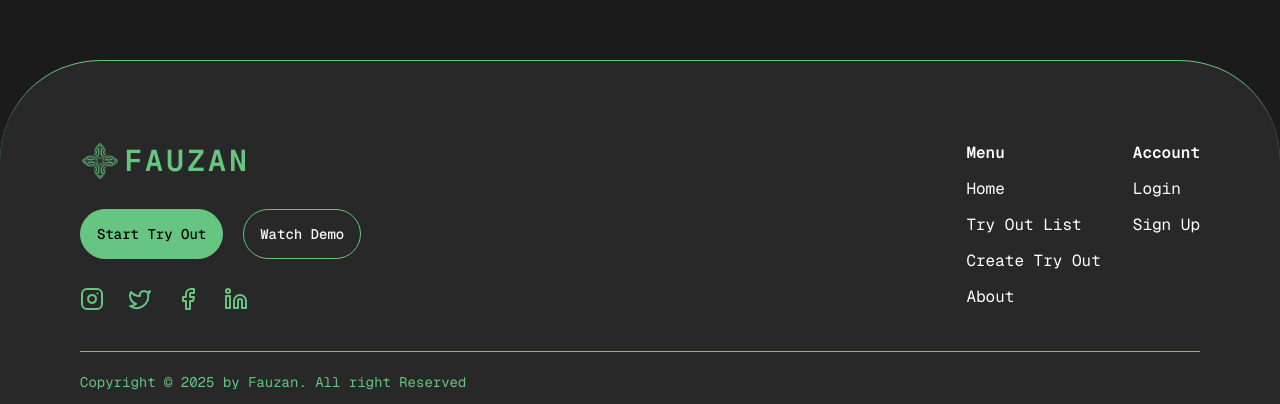
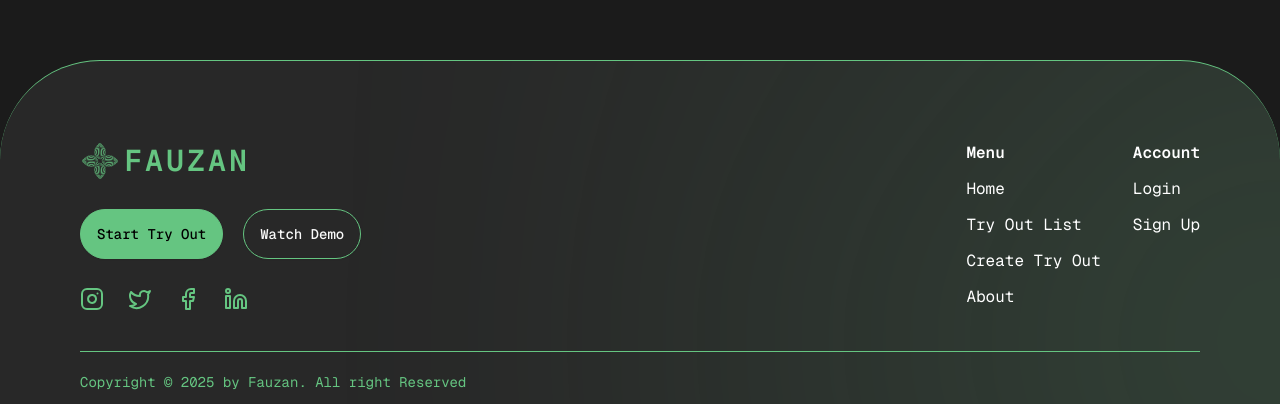
Before and after one commit to muhfauzannn/oprec-ristek, a Next.js app in the folder frontend/: page / in a window 1280 px wide. Shown: the part 740-1144 px from the top of the page. Built offline with nearby package versions, Linux system fonts and the light colour scheme.

Commit message:
chore: add footer background

```diff
--- a/frontend/src/components/elements/Footer/index.tsx
+++ b/frontend/src/components/elements/Footer/index.tsx
@@ -6,8 +6,8 @@ import { socMed, accountData } from "./const";
 
 const Footer = () => {
   return (
-    <div className="w-full pt-20 pb-3 max-lg:py-16 max-md:py-12 max-sm:py-8 px-20 max-lg:px-14 max-md:px-12 max-sm:px-6 bg-secondary border-t border-tertiary rounded-t-[100px] max-lg:rounded-t-4xl flex flex-col gap-10 font-geist">
-      <div className="flex max-sm:flex-col max-sm:gap-8 justify-between">
+    <div className="relative w-full pt-20 pb-3 max-sm:pb-1 max-lg:py-16 max-md:py-12 max-sm:py-8 px-20 max-lg:px-14 max-md:px-12 max-sm:px-6 bg-secondary border-t border-tertiary rounded-t-[100px] max-lg:rounded-t-4xl flex flex-col gap-10 font-geist overflow-hidden">
+      <div className="z-10 flex max-sm:flex-col max-sm:gap-8 justify-between">
         <div className="flex h-full flex-col max-sm:items-center gap-7 max-lg:gap-6 max-md:gap-5 max-sm:gap-4">
           <div className="flex items-center gap-1">
             <div className="relative w-10 h-10 max-lg:w-9 max-lg:h-9 max-md:w-8 max-md:h-8 max-sm:w-7 max-sm:h-7">
@@ -65,12 +65,15 @@ const Footer = () => {
           </div>
         </div>
       </div>
-      <div className="flex flex-col gap-5">
+      <div className="z-10 flex flex-col gap-5">
         <div className="h-[1px] w-full bg-tertiary"></div>
         <p className="text-tertiary text-sm max-sm:text-xs">
           Copyright © 2025 by Fauzan. All right Reserved
         </p>
       </div>
+
+      {/* BACKGROUND */}
+      <div className="z-[0] right-0 translate-x-[50%] absolute w-100 h-100 max-lg:w-60 max-lg:h-60 bg-tertiary rounded-full blur-[300px]"></div>
     </div>
   );
 };
```
